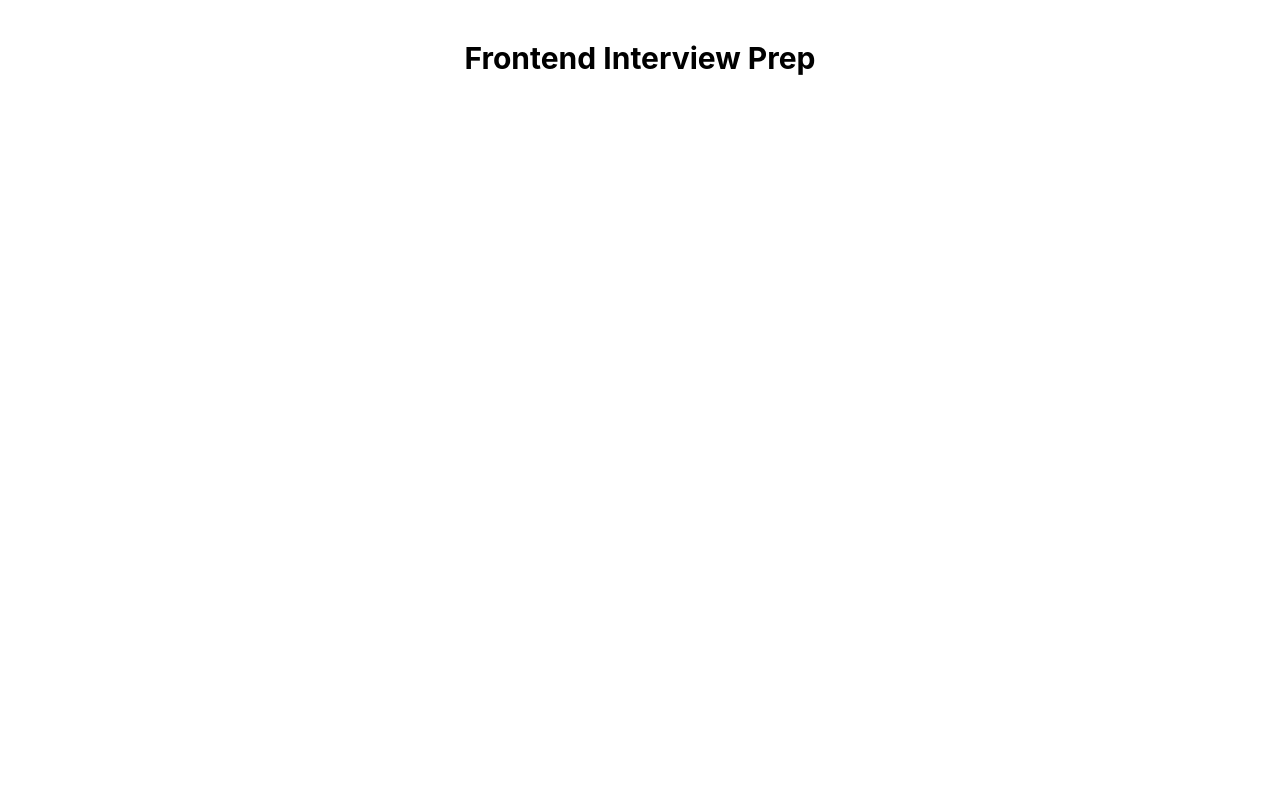
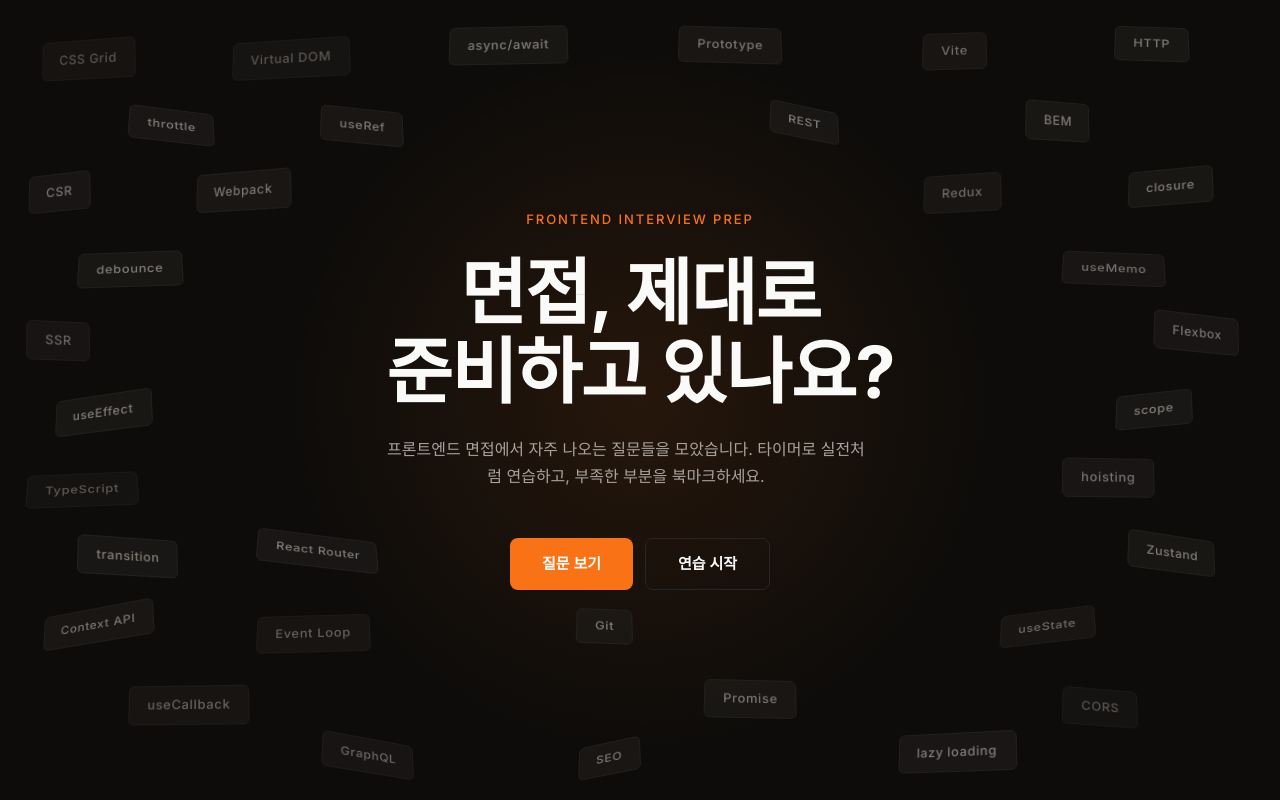
Before and after one commit to yoobilee/frontend-interview-prep, a React (Vite) app: page / in a window 1280 px wide. Built offline with nearby package versions, Linux system fonts and the light colour scheme.

Commit message:
feat: 홈 페이지 레이아웃 및 플로팅 키워드 배경 구현

```diff
--- a/index.html
+++ b/index.html
@@ -1,13 +1,19 @@
 <!doctype html>
 <html lang="en">
+
 <head>
   <meta charset="UTF-8" />
   <link rel="icon" type="image/svg+xml" href="/favicon.svg" />
+  <link rel="preconnect" href="https://fonts.googleapis.com">
+  <link rel="preconnect" href="https://fonts.gstatic.com" crossorigin>
+  <link href="https://fonts.googleapis.com/css2?family=Inter:wght@300;400;500;600;700&display=swap" rel="stylesheet">
   <meta name="viewport" content="width=device-width, initial-scale=1.0" />
   <title>frontend-interview-prep</title>
 </head>
+
 <body>
   <div id="root"></div>
   <script type="module" src="/src/main.jsx"></script>
 </body>
+
 </html>
--- a/package.json
+++ b/package.json
@@ -13,6 +13,7 @@
     "react": "^19.2.6",
     "react-dom": "^19.2.6",
     "react-router-dom": "^7.15.0",
+    "three": "^0.184.0",
     "zustand": "^5.0.13"
   },
   "devDependencies": {
--- a/src/App.jsx
+++ b/src/App.jsx
@@ -1,10 +1,20 @@
+import { BrowserRouter, Routes, Route } from 'react-router-dom'
+import Layout from './components/Layout'
+import HomePage from './pages/HomePage'
+import QuestionsPage from './pages/QuestionsPage'
+import PracticePage from './pages/PracticePage'
+import BookmarksPage from './pages/BookmarksPage'
+
 function App() {
   return (
-    <div>
-      <h1 className="text-3xl font-bold text-center mt-10">
-        Frontend Interview Prep
-      </h1>
-    </div>
+    <BrowserRouter>
+      <Routes>
+        <Route path="/" element={<HomePage />} />
+        <Route path="/questions" element={<Layout><QuestionsPage /></Layout>} />
+        <Route path="/practice" element={<Layout><PracticePage /></Layout>} />
+        <Route path="/bookmarks" element={<Layout><BookmarksPage /></Layout>} />
+      </Routes>
+    </BrowserRouter>
   )
 }
 
--- /dev/null
+++ b/src/components/Layout.jsx
@@ -0,0 +1,55 @@
+import { NavLink } from 'react-router-dom'
+
+function Layout({ children }) {
+  return (
+    <div style={{ minHeight: '100vh', backgroundColor: 'var(--bg-base)' }}>
+      <header style={{
+        borderBottom: '1px solid var(--border)',
+        backgroundColor: 'var(--bg-base)',
+        position: 'sticky',
+        top: 0,
+        zIndex: 50,
+      }}>
+        <div style={{
+          maxWidth: '1100px',
+          margin: '0 auto',
+          padding: '0 24px',
+          height: '60px',
+          display: 'flex',
+          alignItems: 'center',
+          justifyContent: 'space-between',
+        }}>
+          <span style={{ fontWeight: 700, fontSize: '18px', color: 'var(--point)' }}>
+            FE Interview
+          </span>
+          <nav style={{ display: 'flex', gap: '32px' }}>
+            {[
+              { to: '/questions', label: '질문 목록' },
+              { to: '/practice', label: '연습 모드' },
+              { to: '/bookmarks', label: '북마크' },
+            ].map(({ to, label }) => (
+              <NavLink
+                key={to}
+                to={to}
+                style={({ isActive }) => ({
+                  fontSize: '14px',
+                  fontWeight: 500,
+                  color: isActive ? 'var(--point)' : 'var(--text-secondary)',
+                  textDecoration: 'none',
+                  transition: 'color 0.2s',
+                })}
+              >
+                {label}
+              </NavLink>
+            ))}
+          </nav>
+        </div>
+      </header>
+      <main style={{ maxWidth: '1100px', margin: '0 auto', padding: '40px 24px' }}>
+        {children}
+      </main>
+    </div>
+  )
+}
+
+export default Layout
--- a/src/index.css
+++ b/src/index.css
@@ -1 +1,26 @@
 @import "tailwindcss";
+
+:root {
+  --bg-base: #0E0C0A;
+  --bg-surface: #1C1917;
+  --bg-elevated: #292524;
+  --point: #F97316;
+  --point-hover: #EA6C0A;
+  --text-primary: #FAFAF9;
+  --text-secondary: #A8A29E;
+  --text-muted: #57534E;
+  --border: #292524;
+}
+
+* {
+  margin: 0;
+  padding: 0;
+  box-sizing: border-box;
+}
+
+body {
+  background-color: var(--bg-base);
+  color: var(--text-primary);
+  font-family: 'Inter', sans-serif;
+  -webkit-font-smoothing: antialiased;
+}
--- /dev/null
+++ b/src/pages/BookmarksPage.jsx
@@ -0,0 +1,5 @@
+function HomePage() {
+  return <div>Home</div>
+}
+
+export default HomePage
--- /dev/null
+++ b/src/pages/HomePage.jsx
@@ -0,0 +1,193 @@
+import { useNavigate } from 'react-router-dom'
+import { useMemo } from 'react'
+
+const KEYWORDS = [
+  'closure', 'useEffect', 'REST', 'Promise', 'Virtual DOM',
+  'useState', 'CORS', 'HTTP', 'Flexbox', 'CSS Grid',
+  'async/await', 'Prototype', 'Event Loop', 'React Router',
+  'Zustand', 'TypeScript', 'Webpack', 'SSR', 'CSR', 'SEO',
+  'useCallback', 'useMemo', 'useRef', 'Context API', 'Redux',
+  'Vite', 'Git', 'GraphQL', 'hoisting', 'scope',
+  'debounce', 'throttle', 'lazy loading', 'BEM', 'transition',
+]
+
+const POSITIONS = [
+  { top: '5%',  left: '3%'  }, { top: '5%',  left: '18%' },
+  { top: '5%',  left: '72%' }, { top: '5%',  left: '87%' },
+  { top: '14%', left: '10%' }, { top: '14%', left: '80%' },
+  { top: '23%', left: '2%'  }, { top: '23%', left: '88%' },
+  { top: '32%', left: '6%'  }, { top: '32%', left: '83%' },
+  { top: '41%', left: '2%'  }, { top: '41%', left: '90%' },
+  { top: '50%', left: '4%'  }, { top: '50%', left: '87%' },
+  { top: '59%', left: '2%'  }, { top: '59%', left: '83%' },
+  { top: '68%', left: '6%'  }, { top: '68%', left: '88%' },
+  { top: '77%', left: '3%'  }, { top: '77%', left: '78%' },
+  { top: '86%', left: '10%' }, { top: '86%', left: '55%' },
+  { top: '86%', left: '83%' }, { top: '93%', left: '25%' },
+  { top: '93%', left: '45%' }, { top: '93%', left: '70%' },
+  { top: '5%',  left: '35%' }, { top: '5%',  left: '53%' },
+  { top: '14%', left: '25%' }, { top: '14%', left: '60%' },
+  { top: '23%', left: '15%' }, { top: '23%', left: '72%' },
+  { top: '77%', left: '20%' }, { top: '77%', left: '45%' },
+  { top: '68%', left: '20%' },
+]
+
+const VARIANTS = POSITIONS.map((_, i) => ({
+  duration: 5 + (i % 7) * 0.8,
+  delay: (i * 0.37) % 4,
+  rotateX: 10 + (i % 5) * 6,
+  rotateY: -20 + (i % 6) * 8,
+  floatY: 8 + (i % 4) * 4,
+}))
+
+function FloatingKeyword({ text, position, variant, index }) {
+  const animName = `float-${index}`
+
+  return (
+    <>
+      <style>{`
+        @keyframes ${animName} {
+          0%   { transform: perspective(500px) rotateX(${variant.rotateX}deg) rotateY(${variant.rotateY}deg) translateY(0px); opacity: 0.45; }
+          50%  { transform: perspective(500px) rotateX(${variant.rotateX}deg) rotateY(${variant.rotateY}deg) translateY(-${variant.floatY}px); opacity: 0.75; }
+          100% { transform: perspective(500px) rotateX(${variant.rotateX}deg) rotateY(${variant.rotateY}deg) translateY(0px); opacity: 0.45; }
+        }
+      `}</style>
+      <div style={{
+        position: 'absolute',
+        top: position.top,
+        left: position.left,
+        fontSize: '13px',
+        fontWeight: 500,
+        color: 'var(--text-secondary)',
+        letterSpacing: '0.05em',
+        padding: '9px 18px',
+        border: '1px solid var(--border)',
+        borderRadius: '6px',
+        backgroundColor: 'var(--bg-surface)',
+        animation: `${animName} ${variant.duration}s ease-in-out ${variant.delay}s infinite`,
+        pointerEvents: 'none',
+        whiteSpace: 'nowrap',
+      }}>
+        {text}
+      </div>
+    </>
+  )
+}
+
+function HomePage() {
+  const navigate = useNavigate()
+
+  const shuffledKeywords = useMemo(() => {
+    return [...KEYWORDS].sort(() => Math.random() - 0.5)
+  }, [])
+
+  return (
+    <div style={{
+      minHeight: '100vh',
+      backgroundColor: 'var(--bg-base)',
+      display: 'flex',
+      flexDirection: 'column',
+      alignItems: 'center',
+      justifyContent: 'center',
+      padding: '0 24px',
+      textAlign: 'center',
+      position: 'relative',
+      overflow: 'hidden',
+    }}>
+
+      {/* 중앙 글로우 */}
+      <div style={{
+        position: 'absolute',
+        top: '50%',
+        left: '50%',
+        transform: 'translate(-50%, -50%)',
+        width: '700px',
+        height: '700px',
+        background: 'radial-gradient(circle, rgba(249, 115, 22, 0.1) 0%, transparent 70%)',
+        pointerEvents: 'none',
+      }} />
+
+      {/* 플로팅 키워드들 */}
+      {POSITIONS.map((pos, i) => (
+        <FloatingKeyword
+          key={i}
+          index={i}
+          text={shuffledKeywords[i % shuffledKeywords.length]}
+          position={pos}
+          variant={VARIANTS[i]}
+        />
+      ))}
+
+      {/* 콘텐츠 */}
+      <div style={{ position: 'relative', zIndex: 1 }}>
+        <p style={{
+          fontSize: '13px',
+          fontWeight: 500,
+          letterSpacing: '0.15em',
+          color: 'var(--point)',
+          marginBottom: '24px',
+          textTransform: 'uppercase',
+        }}>
+          Frontend Interview Prep
+        </p>
+
+        <h1 style={{
+          fontSize: 'clamp(36px, 6vw, 72px)',
+          fontWeight: 700,
+          color: 'var(--text-primary)',
+          lineHeight: 1.1,
+          marginBottom: '24px',
+          letterSpacing: '-0.02em',
+        }}>
+          면접, 제대로<br />준비하고 있나요?
+        </h1>
+
+        <p style={{
+          fontSize: '16px',
+          color: 'var(--text-secondary)',
+          lineHeight: 1.7,
+          maxWidth: '480px',
+          marginBottom: '48px',
+        }}>
+          프론트엔드 면접에서 자주 나오는 질문들을 모았습니다.
+          타이머로 실전처럼 연습하고, 부족한 부분을 북마크하세요.
+        </p>
+
+        <div style={{ display: 'flex', gap: '12px', justifyContent: 'center' }}>
+          <button
+            onClick={() => navigate('/questions')}
+            style={{
+              padding: '14px 32px',
+              backgroundColor: 'var(--point)',
+              color: '#fff',
+              border: 'none',
+              borderRadius: '8px',
+              fontSize: '15px',
+              fontWeight: 600,
+              cursor: 'pointer',
+            }}
+          >
+            질문 보기
+          </button>
+          <button
+            onClick={() => navigate('/practice')}
+            style={{
+              padding: '14px 32px',
+              backgroundColor: 'transparent',
+              color: 'var(--text-primary)',
+              border: '1px solid var(--border)',
+              borderRadius: '8px',
+              fontSize: '15px',
+              fontWeight: 600,
+              cursor: 'pointer',
+            }}
+          >
+            연습 시작
+          </button>
+        </div>
+      </div>
+    </div>
+  )
+}
+
+export default HomePage
--- /dev/null
+++ b/src/pages/PracticePage.jsx
@@ -0,0 +1,5 @@
+function HomePage() {
+  return <div>Home</div>
+}
+
+export default HomePage
--- /dev/null
+++ b/src/pages/QuestionsPage.jsx
@@ -0,0 +1,5 @@
+function HomePage() {
+  return <div>Home</div>
+}
+
+export default HomePage
```
Also changed, not shown: 1 other file (tests, documents, lock files or other folders). Lines whose indentation alone changed are shown as unchanged.
